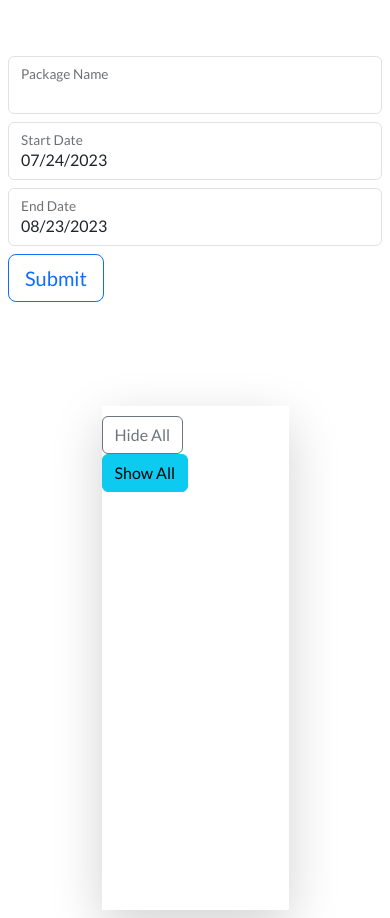
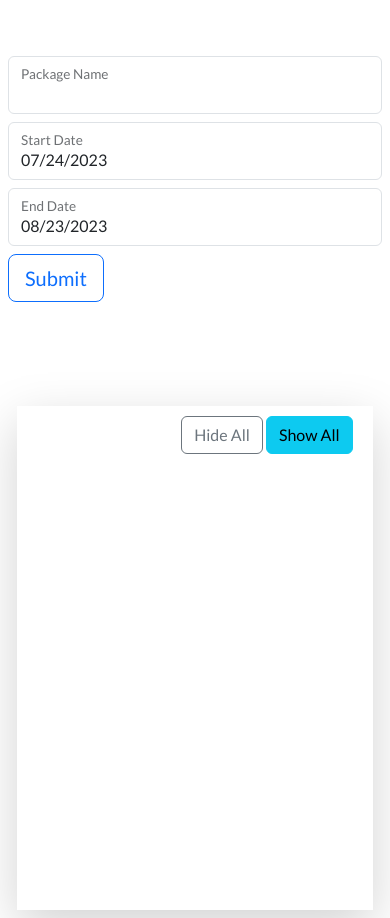
Before and after one commit to manojmohangit/manojmohangit.github.io, a plain HTML site: page compare-npm-download-stats/index.html in a window 390 px wide. Drawn offline with nearby package versions, Linux system fonts and the light colour scheme.

Commit message:
Updated the responsive styling for container.

```diff
--- a/compare-npm-download-stats/assets/css/style.css
+++ b/compare-npm-download-stats/assets/css/style.css
@@ -36,3 +36,8 @@ body {
 .overflow-x-auto::-webkit-scrollbar-thumb:hover {
     background: #bdbbbb;
 }
+
+#container {
+    max-width: 750px;
+    width: 95%;
+}
--- a/compare-npm-download-stats/index.html
+++ b/compare-npm-download-stats/index.html
@@ -50,7 +50,7 @@
             <div id="package-to-track" class="d-flex w-100 justify-content-start align-items-center align-content-start mb-2"></div>
         </div>
 
-        <div class="p-5 shadow-lg w-50 position-relative">
+        <div class="p-5 shadow-lg position-relative" id="container">
             <div class="position-absolute visible-options" role="group" aria-label="Hiding & Showing DataSeries" style="top: 10px;z-index: 1;right: 20px;">
                 <button id="hideAllSeries" type="button" class="btn btn-outline-secondary">Hide All</button>
                 <button id="showAllSeries" type="button" class="btn btn-outline-info active">Show All</button>
```
